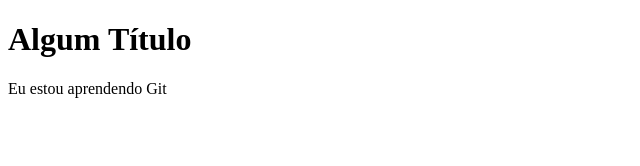
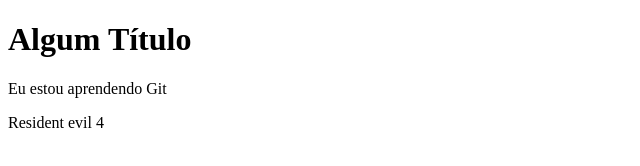
Before and after one commit to MatheuslimaBackend/aprendendo_Git, a plain HTML site: page index.html in a window 1280 px wide. Shown: the whole page, without its empty margins (0-640 px from the left). Drawn offline with Linux system fonts and the light colour scheme.

Commit message:
Nova Demanda

```diff
--- a/index.html
+++ b/index.html
@@ -8,5 +8,6 @@
 <body>
     <h1>Algum Título</h1>
     <p>Eu estou aprendendo Git</p>
+    <p>Resident evil 4</p>
 </body>
 </html>
```
